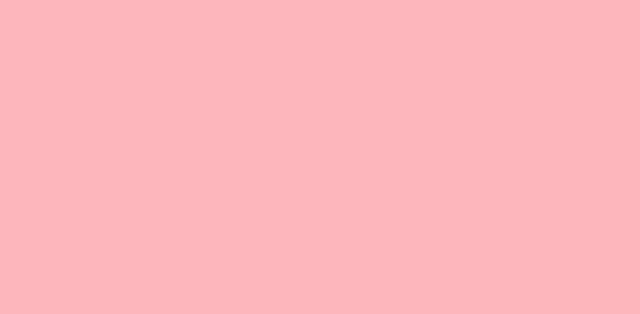
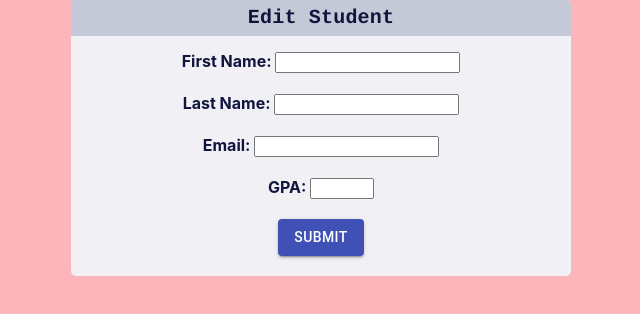
Before and after one commit to yumandee/finalproject-client, a React (Create React App) app: page /editstudent/1 in a window 1280 px wide. Shown: the top 314 px of the page, without its empty margins (319-959 px from the left). Built offline with nearby package versions, Linux system fonts and the light colour scheme; no server answers.

Commit message:
edit student implemented

```diff
--- a/src/App.js
+++ b/src/App.js
@@ -11,7 +11,7 @@ import {
   AllStudentsContainer,
   NewStudentContainer,
   NewCampusContainer,
-  // EditStudentContainer,
+  EditStudentContainer,
   EditCampusContainer
 } from './components/containers';
 
@@ -31,7 +31,7 @@ const App = () => {
         <Route exact path="/newstudent" component={NewStudentContainer} />
         <Route exact path="/newcampus" component={NewCampusContainer} />
         <Route exact path="/editcampus/:id" component={EditCampusContainer} />
-        {/* <Route exact path="/editstudent/:id" component={EditStudentContainer} /> */}
+        <Route exact path="/editstudent/:id" component={EditStudentContainer} />
       </Switch>
     </div>
   );
--- a/src/components/containers/EditStudentContainer.js
+++ b/src/components/containers/EditStudentContainer.js
@@ -0,0 +1,88 @@
+import { Component } from 'react';
+import { connect } from 'react-redux';
+import { Redirect } from 'react-router-dom';
+
+import EditStudentView from '../views/EditStudentView';
+import {
+   fetchStudentThunk,
+   editStudentThunk
+} from '../../store/thunks';
+
+class EditStudentContainer extends Component {
+   componentDidMount() {
+      this.props.fetchStudent(this.props.match.params.id);
+   }
+
+   constructor(props) {
+      super(props);
+      let student = this.props.student
+      // console.log(campus)
+      this.state = {
+         student: student,
+         firstName: student.firstName,
+         lastName: student.lastName,
+         id: student.id,
+         email: student.email,
+         gpa: student.gpa,
+         redirect: false
+      }
+   }
+
+   handleChange = event => {
+      this.setState({
+         [event.target.name]: event.target.value
+      });
+   }
+
+   handleSubmit = async event => {
+      event.preventDefault();
+
+      let student = this.state.student
+      student.firstName = this.state.firstName
+      student.lastName = this.state.lastName
+      student.email = this.state.email
+      student.gpa = this.state.gpa
+
+      // console.log(campus)
+      await this.props.editStudent(student);
+
+      this.setState({
+         redirect: true
+      })
+
+   }
+
+   componentWillUnmount() {
+      this.setState({redirect: false});
+   }
+
+   render() {
+      if(this.state.redirect) {
+         return( <Redirect to={`/student/${this.state.id}`}/>)
+      }
+      return (
+         <EditStudentView
+            handleChange = {this.handleChange}
+            handleSubmit = {this.handleSubmit}
+            student = {this.props.student}
+         />
+      )
+   }
+
+}
+
+const mapState = (state) => {
+   return {
+      student: state.student,
+   };
+};
+
+const mapDispatch = (dispatch) => {
+   return ({
+      fetchStudent: (id) => dispatch(fetchStudentThunk(id)),
+      editStudent: (campus) => dispatch(editStudentThunk(campus))
+   });
+};
+
+
+export default connect(mapState, mapDispatch)(EditStudentContainer);
--- a/src/components/containers/index.js
+++ b/src/components/containers/index.js
@@ -7,4 +7,4 @@ export { default as StudentContainer } from "./StudentContainer";
 export { default as NewStudentContainer } from "./NewStudentContainer";
 export { default as NewCampusContainer } from "./NewCampusContainer";
 export { default as EditCampusContainer } from "./EditCampusContainer";
-// export { default as EditStudentContainer } from "./EditStudentContainer";
+export { default as EditStudentContainer } from "./EditStudentContainer";
--- a/src/components/views/EditCampusView.js
+++ b/src/components/views/EditCampusView.js
@@ -32,7 +32,7 @@ const useStyles = makeStyles( () => ({
 }));
 
 const EditCampusView = (props) => {
-   const {handleChange, handleSubmit} = props;
+   const {handleChange, handleSubmit, campus} = props;
    const classes = useStyles();
 
    return (
@@ -45,12 +45,12 @@ const EditCampusView = (props) => {
             </div>
             <form style = {{textAlign: 'center'}} onSubmit = { (e) => handleSubmit(e)}>
                <label style = {{color: '#11153e', fontWeight: 'bold'}}> Name: </label>
-               <input type = 'text' name = 'name' onChange = { (e) => handleChange(e)} />
+               <input type = 'text' name = 'name' placeholder = {campus.name} onChange = { (e) => handleChange(e)} />
                <br />
                <br />
 
                <label style={{color:'#11153e', fontWeight: 'bold'}}> Address: </label>
-               <input type="text" name="address" onChange={(e) => handleChange(e)} />
+               <input type="text" name="address" placeholder = {campus.address} onChange={(e) => handleChange(e)} />
                <br/>
                <br/>
 
--- a/src/components/views/EditStudentView.js
+++ b/src/components/views/EditStudentView.js
@@ -0,0 +1,78 @@
+import Button from '@material-ui/core/Button';
+import Typography from '@material-ui/core/Typography';
+
+
+import { makeStyles } from '@material-ui/core/styles';
+
+
+const useStyles = makeStyles( () => ({
+  formContainer:{
+    width: '500px',
+    backgroundColor: '#f0f0f5',
+    borderRadius: '5px',
+    margin: 'auto',
+  },
+  title: {
+    flexGrow: 1,
+    textAlign: 'left',
+    textDecoration: 'none'
+  },
+  customizeAppBar:{
+    backgroundColor: '#11153e',
+    shadows: ['none'],
+  },
+  formTitle:{
+    backgroundColor:'#c5c8d6',
+    marginBottom: '15px',
+    textAlign: 'center',
+    borderRadius: '5px 5px 0px 0px',
+    padding: '3px'
+  },
+
+}));
+
+const EditStudentView = (props) => {
+   const {handleChange, handleSubmit, student} = props;
+   const classes = useStyles();
+
+   return (
+      <div className = {classes.root}>
+         <div className = {classes.formContainer}>
+            <div className = {classes.formTitle}>
+               <Typography style = {{fontWeight: 'bold', fontFamily: 'Courier, sans-serif', fontSize: '20px', color: '#11153e' }}>
+                  Edit Student
+               </Typography>
+            </div>
+            <form style = {{textAlign: 'center'}} onSubmit = { (e) => handleSubmit(e)}>
+               <label style = {{color: '#11153e', fontWeight: 'bold'}}> First Name: </label>
+               <input type = 'text' name = 'name' placeholder = {student.firstName} onChange = { (e) => handleChange(e)} />
+               <br />
+               <br />
+
+               <label style = {{color: '#11153e', fontWeight: 'bold'}}> Last Name: </label>
+               <input type = 'text' name = 'name' placeholder = {student.lastName} onChange = { (e) => handleChange(e)} />
+               <br />
+               <br />
+
+               <label style={{color:'#11153e', fontWeight: 'bold'}}> Email: </label>
+               <input type="text" name="address" placeholder = {student.email} onChange={(e) => handleChange(e)} />
+               <br/>
+               <br/>
+
+               <label style = {{color: '#11153e', fontWeight: 'bold'}}> GPA: </label>
+               <input type = 'number' min = "0.0" max = "4.0" step = "0.1" name = 'gpa' placeholder = {student.gpa} onChange = { (e) => handleChange(e)} />
+               <br />
+               <br />
+
+               <Button variant="contained" color="primary" type="submit">
+                  Submit
+               </Button>
+               <br />
+               <br />
+            </form>
+         </div>
+      </div>
+   );
+}
+
+export default EditStudentView;
--- a/src/components/views/StudentView.js
+++ b/src/components/views/StudentView.js
@@ -10,6 +10,9 @@ const StudentView = (props) => {
       <h3>{student.email} </h3>
       <h3>{student.gpa} </h3>
       <h3>{student.imageUrl} </h3>
+      <Link to = {`/editstudent/${student.id}`}>
+        <button> Edit </button>
+      </Link>
     </div>
   );
 
--- a/src/components/views/index.js
+++ b/src/components/views/index.js
@@ -7,4 +7,4 @@ export { default as CampusView } from "./CampusView";
 export { default as StudentView } from "./StudentView";
 export { default as HomePageView } from "./HomePageView";
 export { default as EditCampusView } from "./EditCampusView";
-// export { default as EditStudentView } from "./EditStudentView";
+export { default as EditStudentView } from "./EditStudentView";
```
